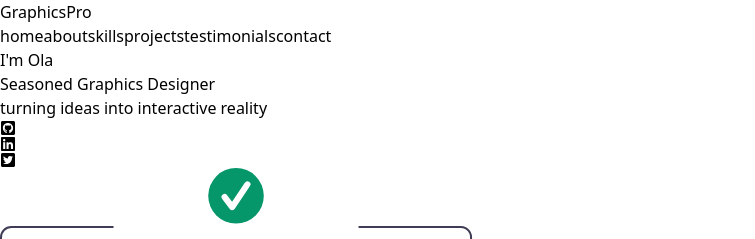
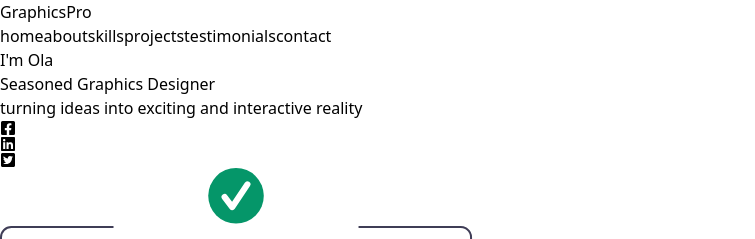
Before and after one commit to BulegaHassan/personal-porfolio, a React (Vite) app: page / in a window 1280 px wide. Shown: the top 239 px of the page, without its empty margins (0-755 px from the left). Built offline with nearby package versions, Linux system fonts and the light colour scheme.

Commit message:
add content

```diff
--- a/src/components/Hero.jsx
+++ b/src/components/Hero.jsx
@@ -1,5 +1,5 @@
 import heroImg from '../assets/hero.svg';
-import { FaGithubSquare, FaLinkedin, FaTwitterSquare } from 'react-icons/fa';
+import { FaGithubSquare, FaLinkedin, FaTwitterSquare, FaFacebookSquare } from 'react-icons/fa';
 const Hero = () => {
   return (
     <section className='bg-emerald-100 py-24  '>
@@ -10,11 +10,11 @@ const Hero = () => {
             Seasoned Graphics Designer
           </p>
           <p className='mt-2 text-lg text-slate-700 capitalize tracking-wide'>
-            turning ideas into interactive reality
+            turning ideas into exciting and interactive reality
           </p>
           <div className='flex gap-x-4 mt-4'>
             <a href='#'>
-              <FaGithubSquare className='h-8 w-8 text-slate-500 hover:text-black duration-300' />
+              <FaFacebookSquare className='h-8 w-8 text-slate-500 hover:text-black duration-300' />
             </a>
             <a href='#'>
               <FaLinkedin className='h-8 w-8 text-slate-500 hover:text-black duration-300' />
```
